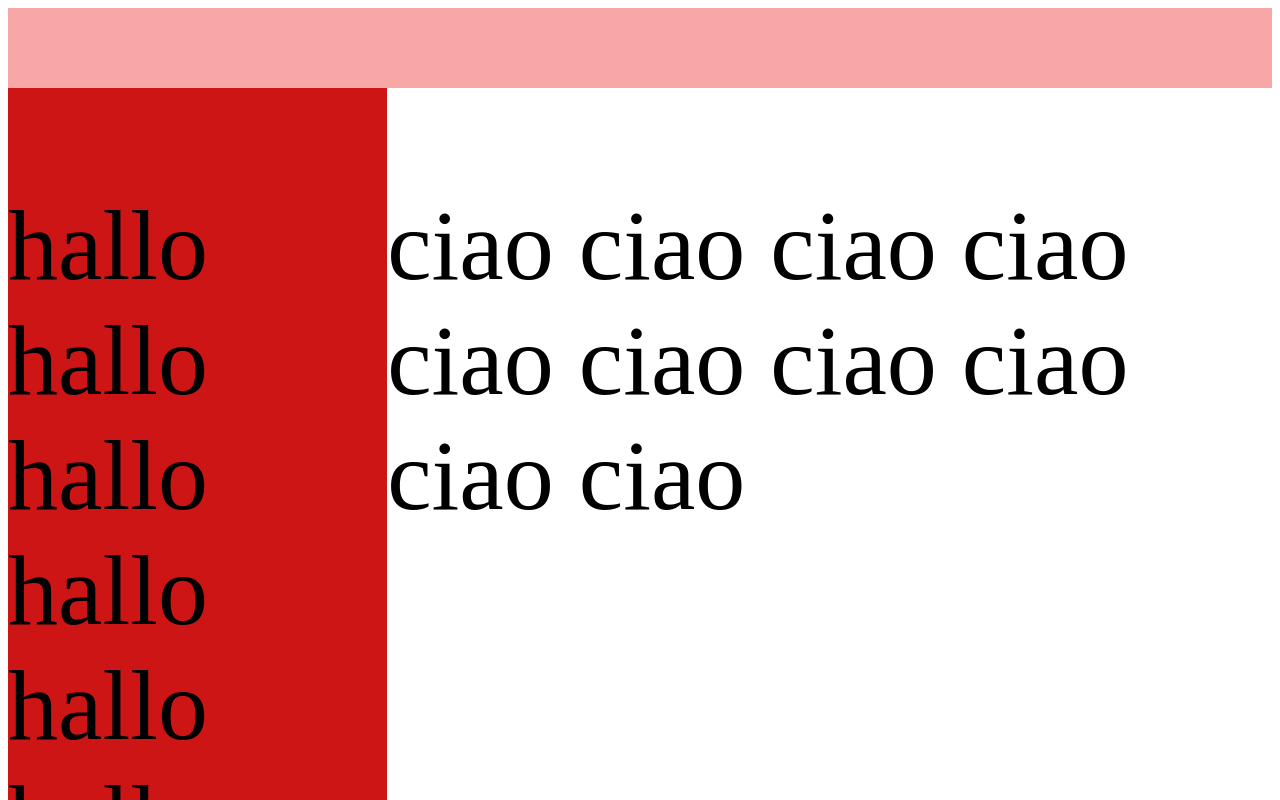
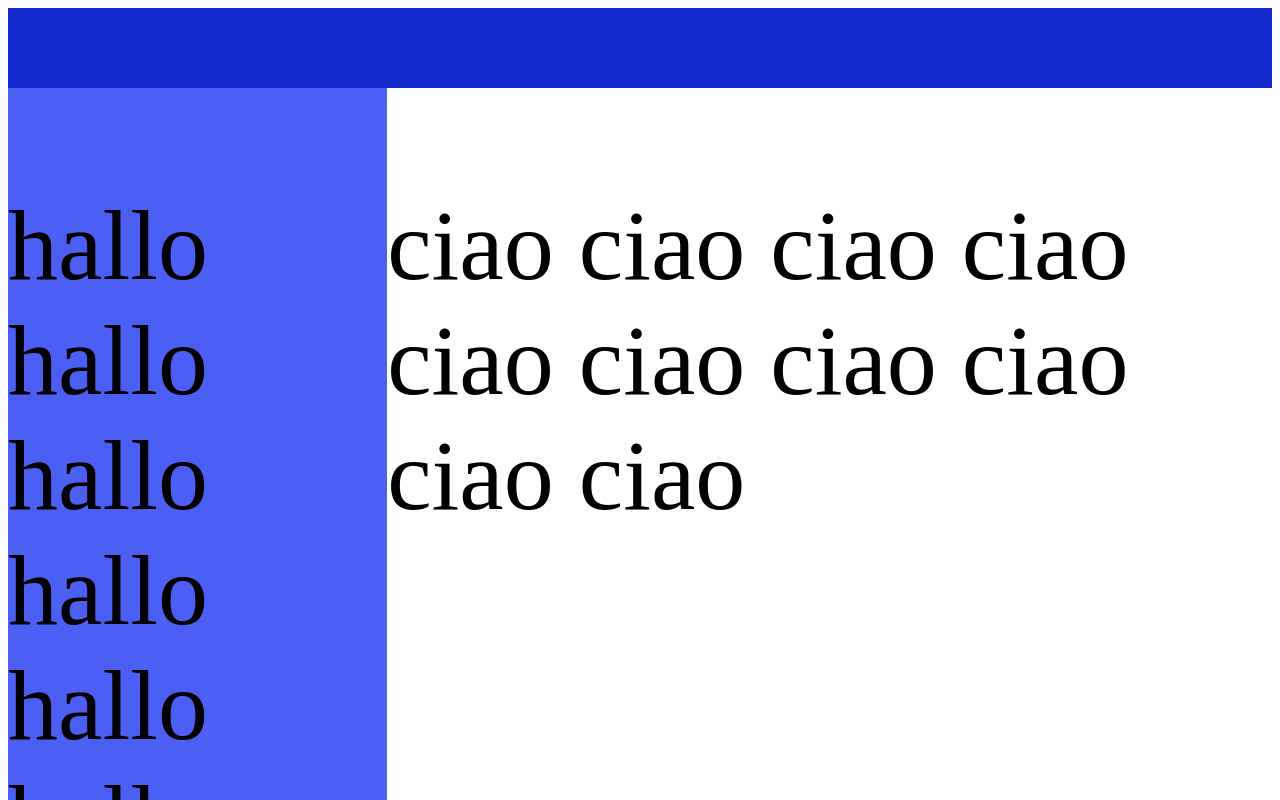
Before and after one commit to davidtartarotti/BORG_EGG, a plain HTML site: page cv/index.html in a window 1280 px wide. Shown: the top 800 px of the page. Drawn offline with Linux system fonts and the light colour scheme.

Commit message:
Update style.css

```diff
--- a/cv/style.css
+++ b/cv/style.css
@@ -1,12 +1,12 @@
 #header{
   width: 100%;
   height:80px;
-  background-color:#F8A7A7;
+  background-color:#152ACE;
 }
 .left{
   height:100%;
   width:30%;
-  background-color:#CE1515;
+  background-color:#4C5FF4;
   float:left;
   font-size:100px;
 }
```
